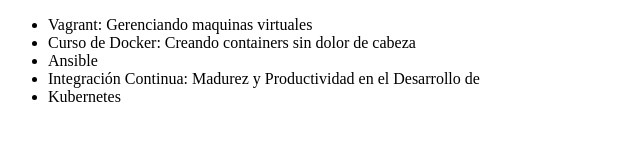
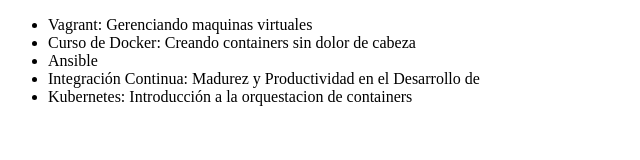
Before and after one commit to DavidZE30/alura-git, a plain HTML site: page index.html in a window 1280 px wide. Shown: the whole page, without its empty margins (0-640 px from the left). Drawn offline with Linux system fonts and the light colour scheme.

Commit message:
Modificando el nombre del curso de Kubernetes

```diff
--- a/index.html
+++ b/index.html
@@ -10,7 +10,7 @@
             <li>Curso de Docker: Creando containers sin dolor de cabeza</li>
             <li>Ansible</li>
             <li>Integración Continua: Madurez y Productividad en el Desarrollo de </li>
-            <li>Kubernetes</li>
+            <li>Kubernetes: Introducción a la orquestacion de containers</li>
         </ul>
     </body>
 </html>
```
